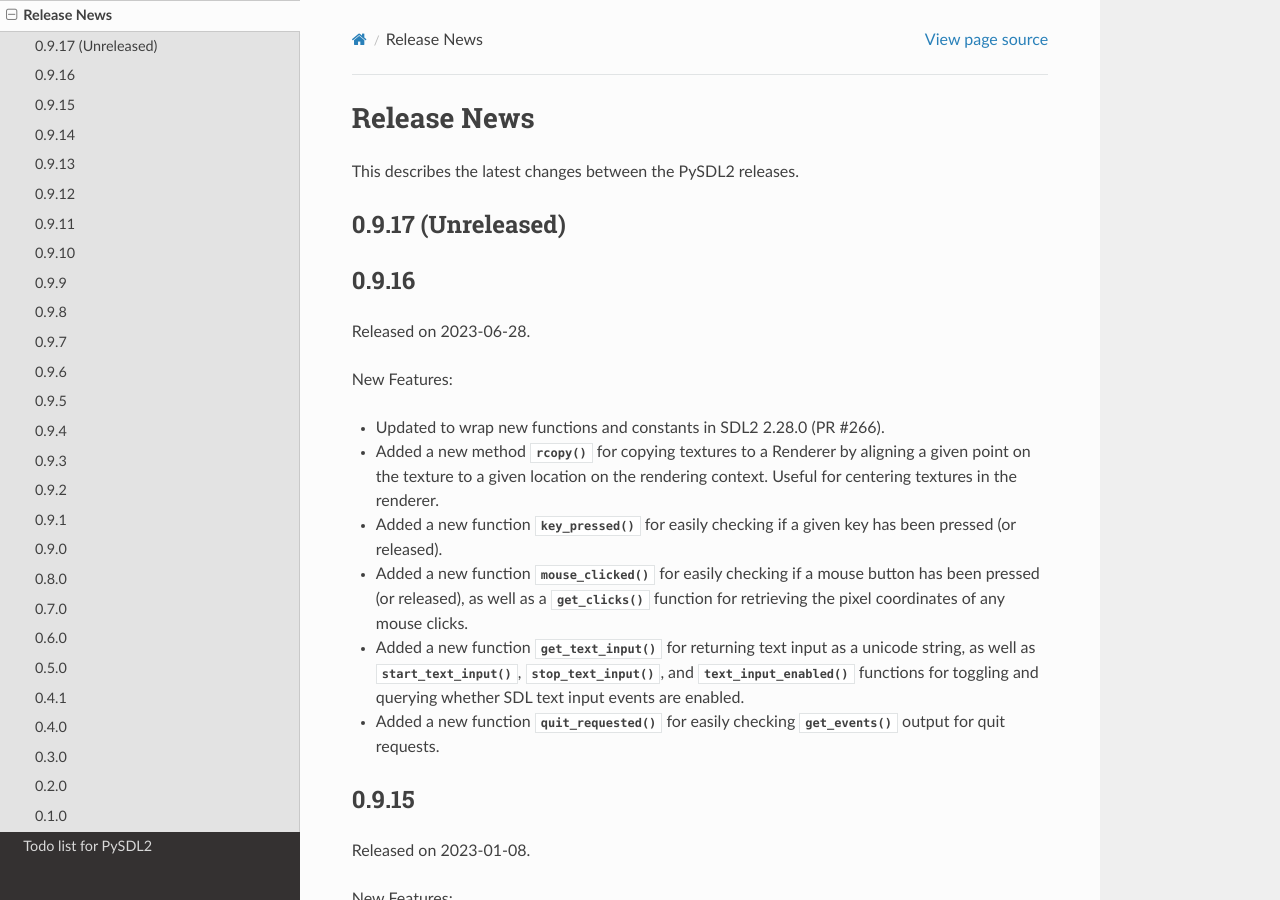
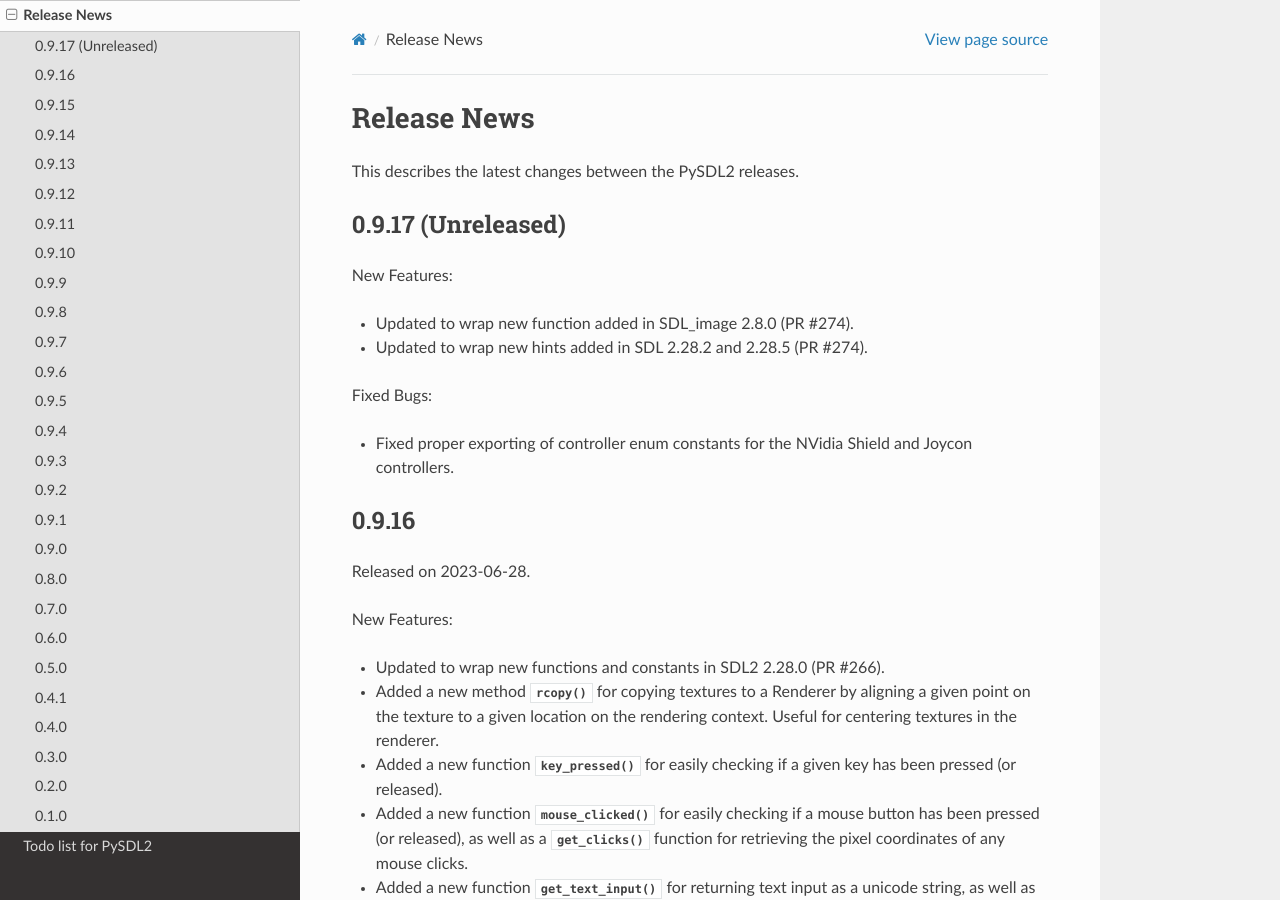
Before and after one commit to py-sdl/py-sdl2, a Sphinx documentation site: the page built from doc/news.rst, in a window 1280 px wide and 900 px high. Built offline with Sphinx 7.4.7 and the Read the Docs theme 2.0.0, drawn with Linux system fonts in a browser that asks for light colours.

Commit message:
Updated NEWS.rst

```diff
--- a/doc/news.rst
+++ b/doc/news.rst
@@ -4,6 +4,17 @@
 
 0.9.17 (Unreleased)
 -------------------
+
+New Features:
+
+* Updated to wrap new function added in SDL_image 2.8.0 (PR #274).
+* Updated to wrap new hints added in SDL 2.28.2 and 2.28.5 (PR #274).
+
+
+Fixed Bugs:
+
+* Fixed proper exporting of controller enum constants for the NVidia Shield and
+  Joycon controllers.
 
 
 0.9.16
```
